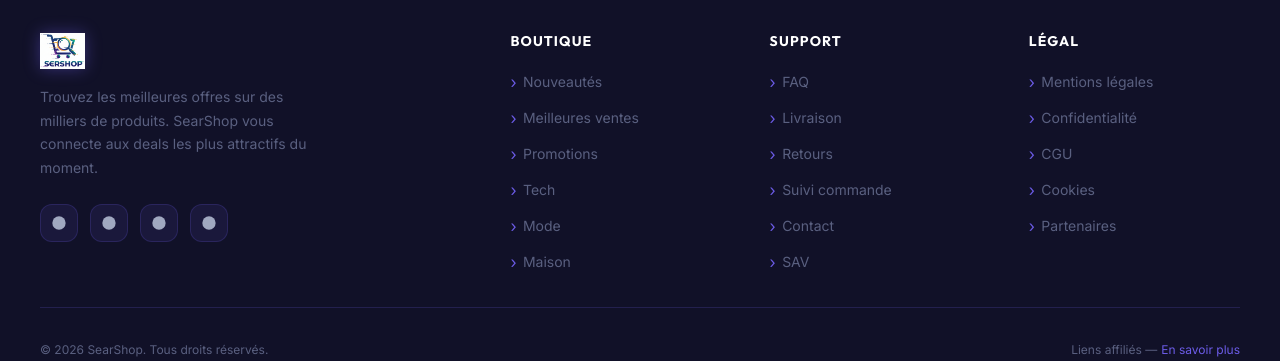
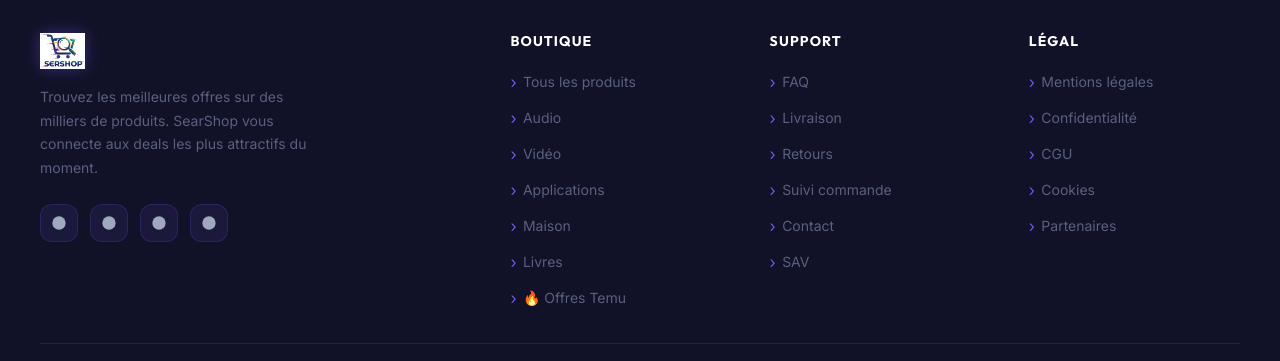
Before and after one commit to aserym25/sershop, a React (Vite) app: page / in a window 1280 px wide. Shown: the part 1684-2045 px from the top of the page. Built offline with nearby package versions, Linux system fonts and the light colour scheme; no server answers; the database is empty.

Commit message:
fix: fallback to local products if Supabase fails

```diff
--- a/src/components/Footer.jsx
+++ b/src/components/Footer.jsx
@@ -142,6 +142,16 @@ const Bottom = styled.div`
   }
 `
 
+const boutiqueLinks = [
+    { label: 'Tous les produits', to: '/shop' },
+    { label: 'Audio', to: '/shop?cat=Audio' },
+    { label: 'Vidéo', to: '/shop?cat=Video' },
+    { label: 'Applications', to: '/shop?cat=Application' },
+    { label: 'Maison', to: '/shop?cat=Maison' },
+    { label: 'Livres', to: '/shop?cat=Livre' },
+    { label: '🔥 Offres Temu', to: 'https://temu.to/k/ecg15ib5igw', external: true },
+]
+
 const supportLinks = [
     { label: 'FAQ', to: '/faq' },
     { label: 'Livraison', to: '/faq#livraison' },
@@ -182,8 +192,14 @@ export const Footer = () => (
             <Column>
                 <ColTitle>Boutique</ColTitle>
                 <ColLinks>
-                    {['Nouveautés', 'Meilleures ventes', 'Promotions', 'Tech', 'Mode', 'Maison'].map(l => (
-                        <ColLink key={l}><Link to="/shop">{l}</Link></ColLink>
+                    {boutiqueLinks.map(l => (
+                        <ColLink key={l.label}>
+                            {l.external ? (
+                                <a href={l.to} target="_blank" rel="noopener noreferrer">{l.label}</a>
+                            ) : (
+                                <Link to={l.to}>{l.label}</Link>
+                            )}
+                        </ColLink>
                     ))}
                 </ColLinks>
             </Column>
--- a/src/pages/HomePage.jsx
+++ b/src/pages/HomePage.jsx
@@ -1,4 +1,5 @@
 import React, { useState, useEffect, useMemo } from 'react'
+import { useLocation } from 'react-router-dom'
 import styled, { keyframes } from 'styled-components'
 import { ProductCard } from '../components/ProductCard'
 import { supabase, saveCache } from '../services/supabase'
@@ -241,23 +242,25 @@ const RetryBtn = styled.button`
 const ALL_CATEGORIES = categories
 
 export const HomePage = ({ searchQuery = '' }) => {
+  const location = useLocation()
+  const urlCat = new URLSearchParams(location.search).get('cat')
   const [products, setProducts] = useState([])
   const [loading, setLoading] = useState(true)
   const [error, setError] = useState(null)
-  const [activeCategory, setActiveCategory] = useState('Tous')
+  const [activeCategory, setActiveCategory] = useState(urlCat && categories.includes(urlCat) ? urlCat : 'Tous')
 
   const fetchProducts = async () => {
     setLoading(true)
     setError(null)
 
-    let query = supabase.from('products').select('*').order('id', { ascending: true })
-    if (activeCategory !== 'Tous') query = query.eq('category', activeCategory)
+    try {
+      let query = supabase.from('products').select('*').order('id', { ascending: true })
+      if (activeCategory !== 'Tous') query = query.eq('category', activeCategory)
 
-    const { data, error: err } = await query
+      const { data, error: err } = await query
 
-    if (err) {
-      setError('Impossible de charger les produits.')
-    } else {
+      if (err) throw err
+
       // Supabase returns 'in_stock' but frontend expects 'inStock'
       const formattedData = (data || []).map(p => {
         let finalLink = p.affiliate_link || p.affiliateLink;
@@ -286,9 +289,31 @@ export const HomePage = ({ searchQuery = '' }) => {
 
       setProducts(allProducts)
       if (activeCategory === 'Tous') saveCache(allProducts)
+
+    } catch (err) {
+      console.error('Supabase error, fallback to local products:', err)
+      // Fallback : utiliser les produits locaux si Supabase est indisponible
+      let fallback = [...localProducts]
+      if (activeCategory !== 'Tous') {
+        fallback = fallback.filter(p => p.category === activeCategory)
+      }
+      setProducts(fallback)
+      // Afficher un avertissement discret au lieu de bloquer la page
+      if (fallback.length === 0) {
+        setError('Aucun produit disponible pour le moment.')
+      } else {
+        setError(null) // Produits locaux disponibles, pas d'erreur bloquante
+      }
     }
+
     setLoading(false)
   }
+
+  useEffect(() => {
+    if (urlCat && categories.includes(urlCat) && urlCat !== activeCategory) {
+      setActiveCategory(urlCat)
+    }
+  }, [urlCat])
 
   useEffect(() => { fetchProducts() }, [activeCategory])
 
```
